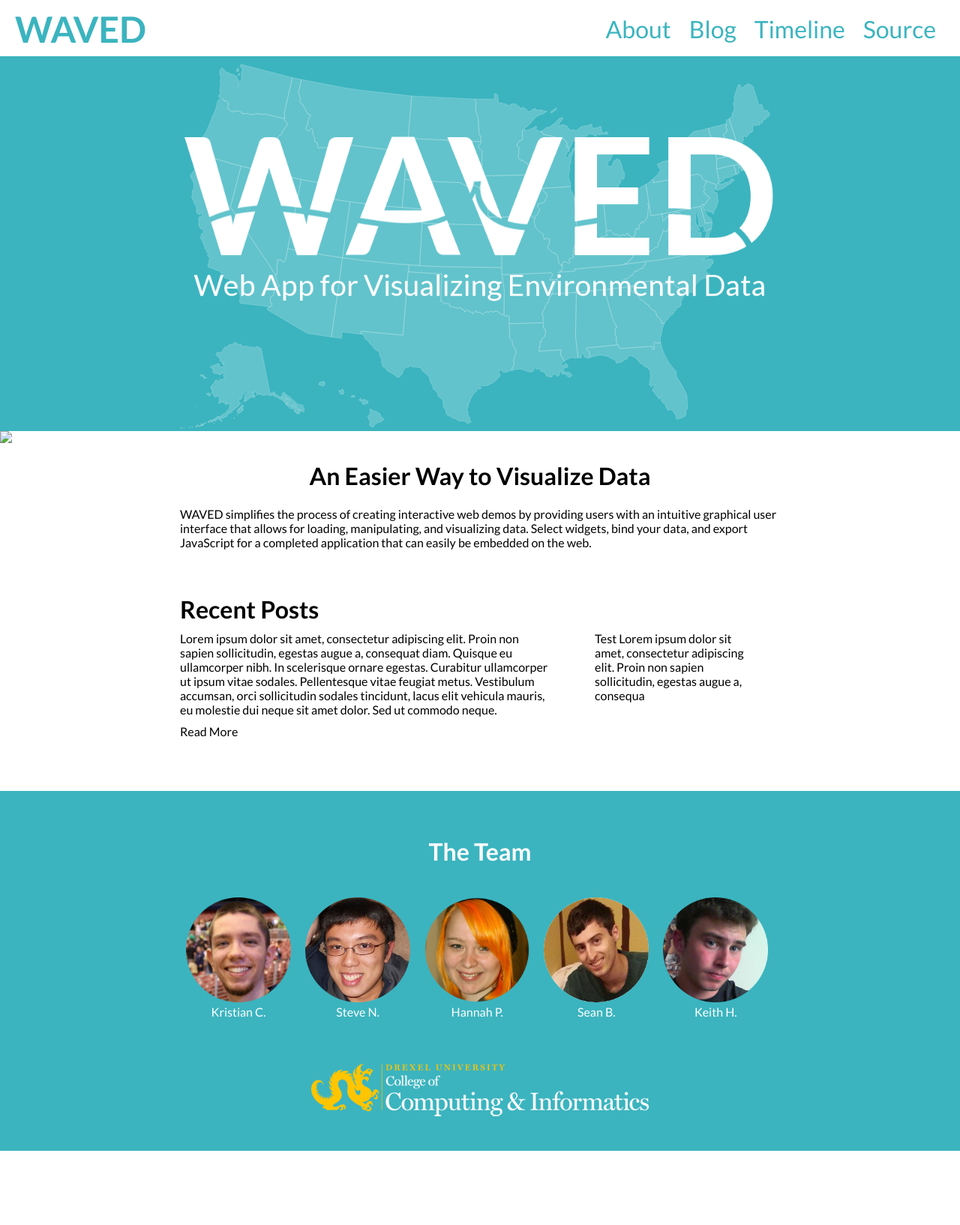
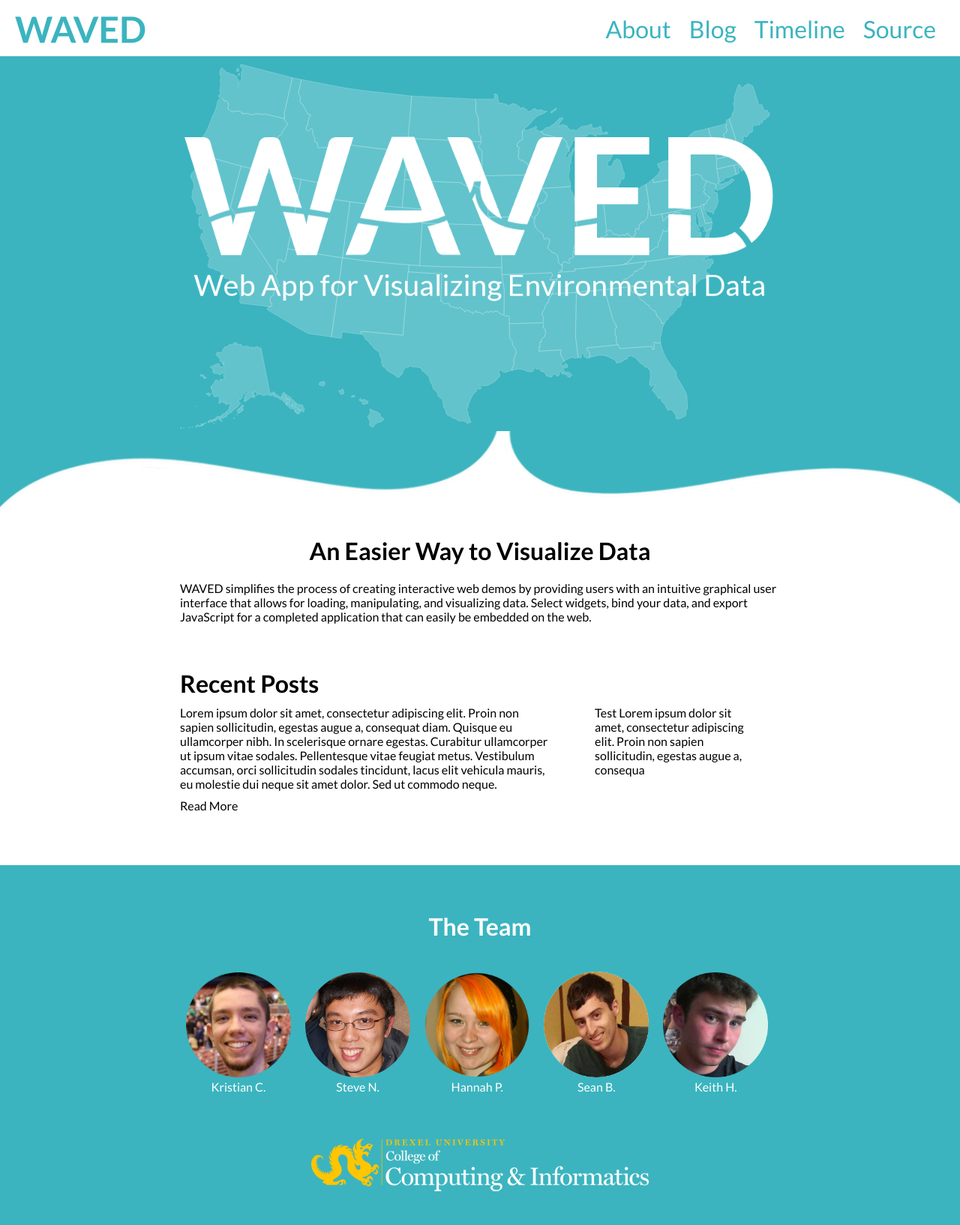
Before and after one commit to KSHSK/WAVED, a Jekyll site: the page built from index.html, in a window 1280 px wide. Shown: the whole page at 75% size. Built offline with Jekyll 4.4.1, drawn with Linux system fonts in a browser that asks for light colours; before the commit the page ends 1535 px from its top, so only the background shows below that.

Commit message:
Add missing image.

```diff
--- a/index.html
+++ b/index.html
@@ -5,7 +5,7 @@
 <div id="splash-container">
 	<img id="splash-logo" src="images/WAVED_HighRes.png" ondragstart="return false;"/>
 </div>
-<img src="wave.png" width="100%" ondragstart="return false;">
+<img src="images/wave.png" width="100%" ondragstart="return false;">
 <div id="homepage-content-container">
 	<a id="about"></a>
 	<h1 id="about-header">An Easier Way to Visualize Data</h1>
```
Also changed, not shown: images/wave.png (added).
